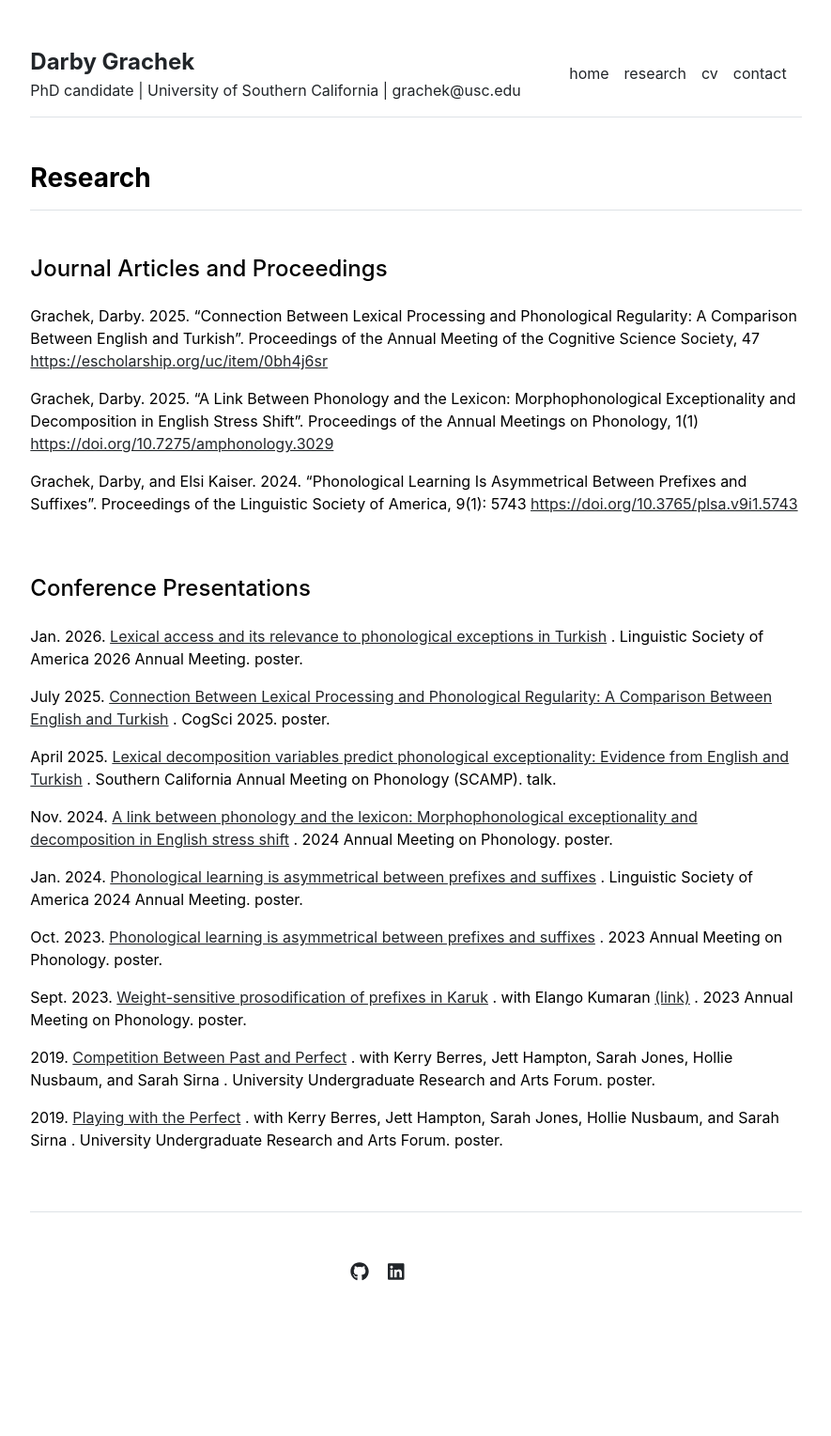
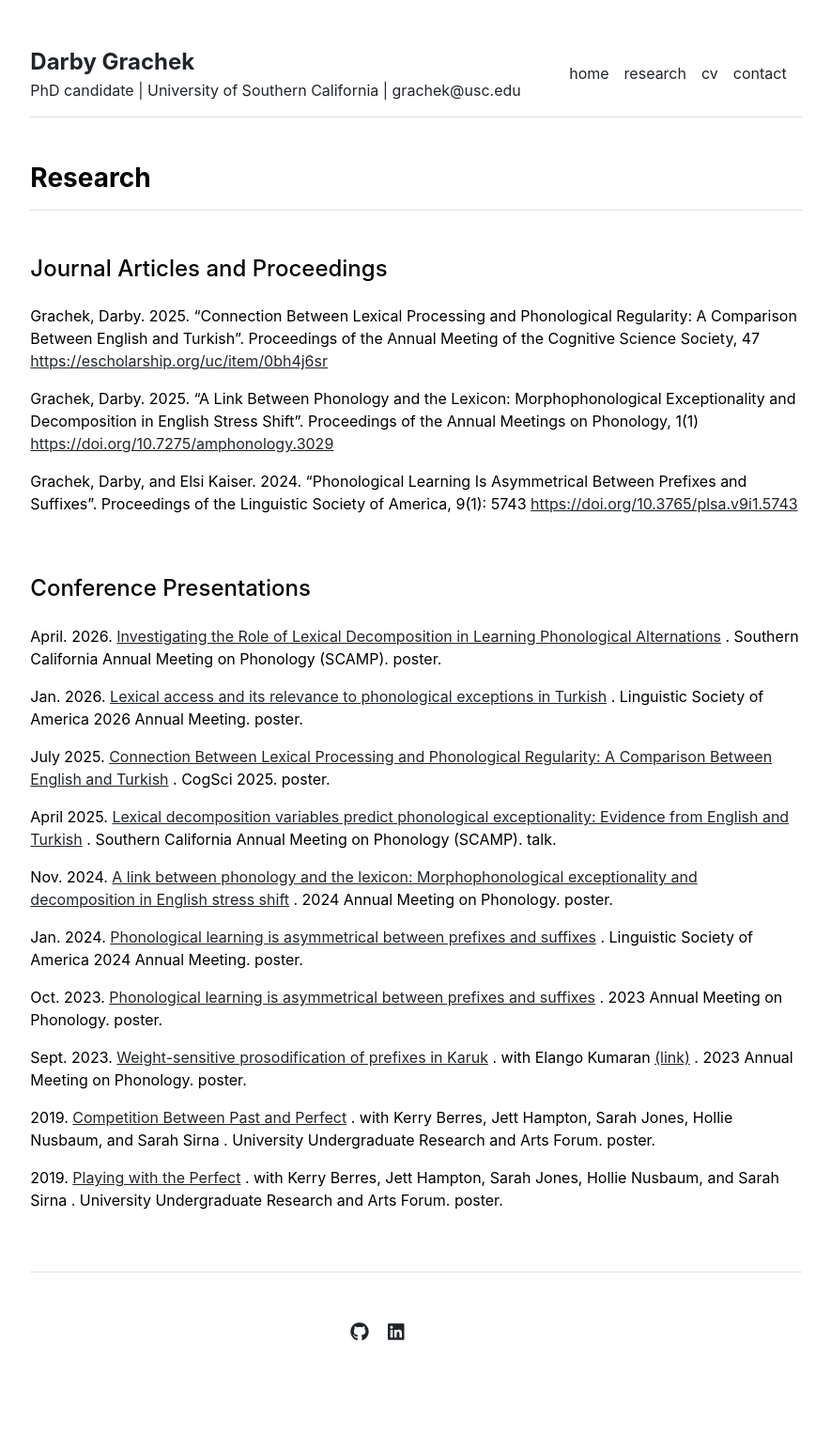
Before and after one commit to darbygrachek/darbygrachek.github.io, a Jekyll site: the page built from publications.md, in a window 1280 px wide. Shown: the whole page at 94% size, without its empty margins (197-1082 px from the left). Built offline with Jekyll 4.4.1, drawn with Linux system fonts in a browser that asks for light colours; before the commit the page ends 1464 px from its top, so only the background shows below that.

Commit message:
added SCAMP details to conference presentations.yml

```diff
--- a/_data/publications.yml
+++ b/_data/publications.yml
@@ -9,6 +9,14 @@ journal_articles_and_proceedings:
     - {name: 'Grachek, Darby, and Elsi Kaiser. 2024. “Phonological Learning Is Asymmetrical Between Prefixes and Suffixes”. Proceedings of the Linguistic Society of America, 9(1): 5743', url: 'https://doi.org/10.3765/plsa.v9i1.5743'}
 
 conference_presentations:
+    - date: 'April. 2026'
+      title: 'Investigating the Role of Lexical Decomposition in Learning Phonological Alternations'
+      title_url: '/publications/SCAMP2026_poster_references.pdf'
+      #additional_author: ''
+      #additional_author_url: ''
+      conference_name: 'Southern California Annual Meeting on Phonology (SCAMP)'
+      presentation_type: 'Poster'
+
     - date: 'Jan. 2026'
       title: 'Lexical access and its relevance to phonological exceptions in Turkish'
       title_url: '/publications/LSA2026_poster.pdf'
```
